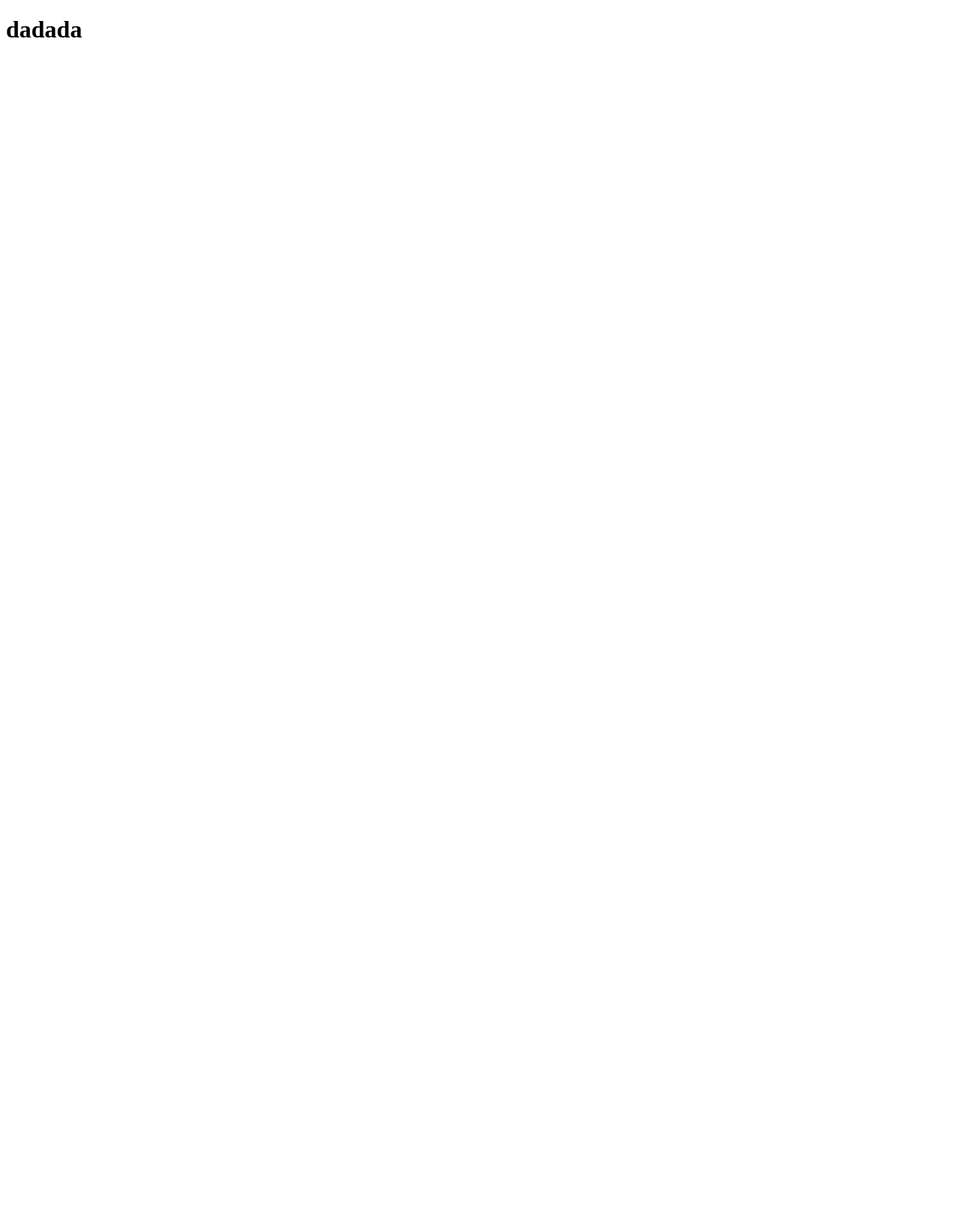
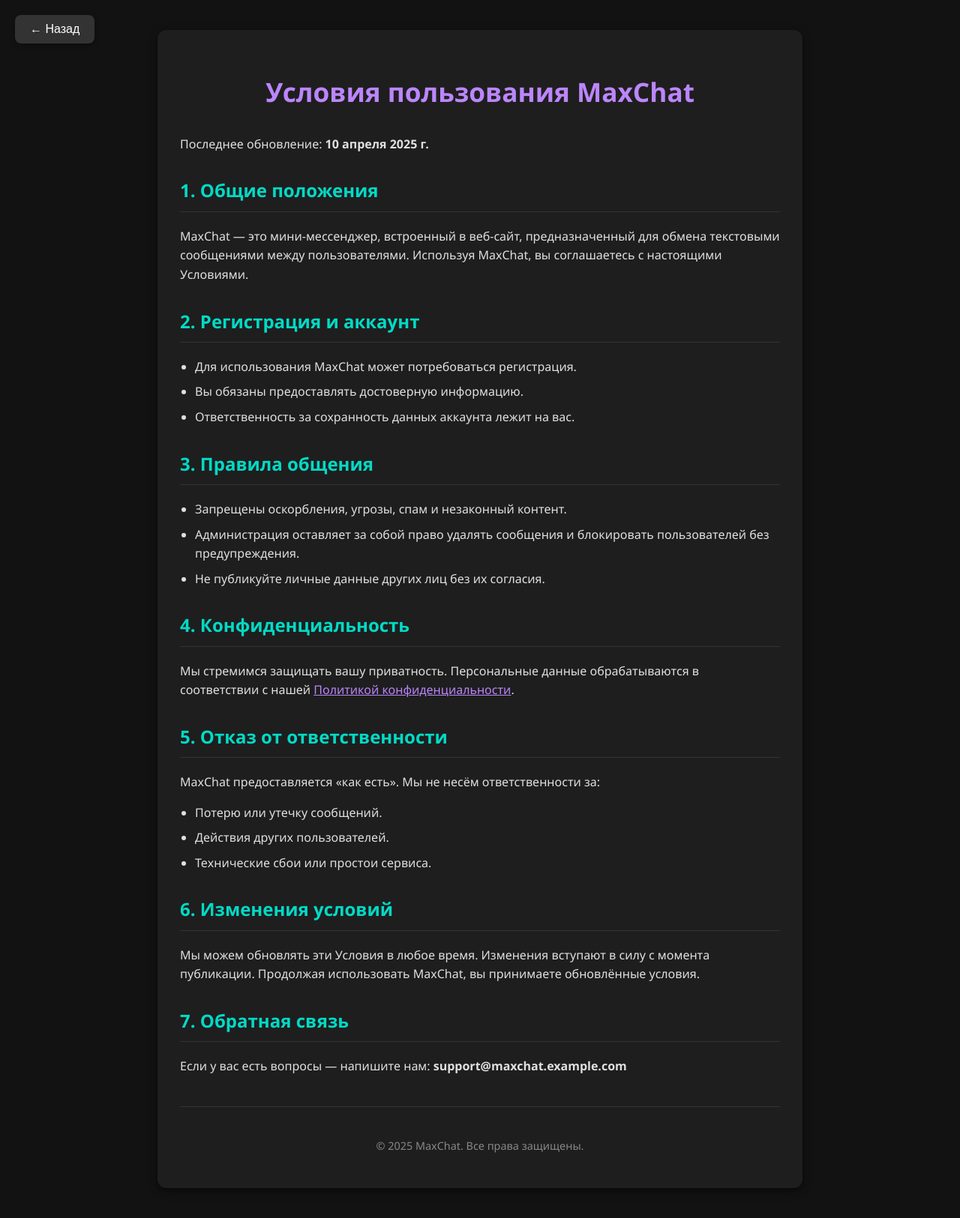
Before and after one commit to max2282013/maxchat-, a Flask app: page /terms in a window 1280 px wide. Before the commit the page is almost empty. Shown: the whole page at 75% size. Before the commit the page ends 50 px from the top, so only its background shows below. Run offline with Flask 3, Linux system fonts and the light colour scheme.

Commit message:
добавлены условия пользования

```diff
--- a/templates/terms.html
+++ b/templates/terms.html
@@ -1,11 +1,135 @@
 <!DOCTYPE html>
-<html lang="en">
+<html lang="ru">
 <head>
-    <meta charset="UTF-8">
-    <meta name="viewport" content="width=device-width, initial-scale=1.0">
-    <title>Document</title>
+  <meta charset="UTF-8" />
+  <meta name="viewport" content="width=device-width, initial-scale=1.0"/>
+  <title>Условия пользования — MaxChat</title>
+  <style>
+    body {
+      background-color: #121212;
+      color: #e0e0e0;
+      font-family: 'Segoe UI', Tahoma, Geneva, Verdana, sans-serif;
+      margin: 0;
+      padding: 0;
+      line-height: 1.6;
+    }
+
+    .container {
+      max-width: 800px;
+      margin: 40px auto;
+      padding: 30px;
+      background-color: #1e1e1e;
+      border-radius: 12px;
+      box-shadow: 0 4px 12px rgba(0, 0, 0, 0.5);
+    }
+
+    h1 {
+      color: #bb86fc;
+      text-align: center;
+      margin-bottom: 30px;
+      font-size: 2.2rem;
+    }
+
+    h2 {
+      color: #03dac6;
+      margin-top: 30px;
+      border-bottom: 1px solid #333;
+      padding-bottom: 8px;
+    }
+
+    p, ul {
+      margin: 15px 0;
+      font-size: 1rem;
+    }
+
+    ul {
+      padding-left: 20px;
+    }
+
+    li {
+      margin-bottom: 8px;
+    }
+
+    .back-btn {
+      position: fixed;
+      top: 20px;
+      left: 20px;
+      background-color: #333;
+      color: #fff;
+      border: none;
+      padding: 10px 20px;
+      border-radius: 8px;
+      cursor: pointer;
+      font-size: 1rem;
+      box-shadow: 0 2px 6px rgba(0, 0, 0, 0.3);
+      transition: background-color 0.2s;
+    }
+
+    .back-btn:hover {
+      background-color: #444;
+    }
+
+    @media (max-width: 600px) {
+      .container {
+        margin: 20px;
+        padding: 20px;
+      }
+      h1 {
+        font-size: 1.8rem;
+      }
+    }
+  </style>
 </head>
 <body>
-    <h1>dadada</h1>
+
+  <button class="back-btn" onclick="history.back()">← Назад</button>
+
+  <div class="container">
+    <h1>Условия пользования MaxChat</h1>
+
+    <p>Последнее обновление: <strong>10 апреля 2025 г.</strong></p>
+
+    <h2>1. Общие положения</h2>
+    <p>MaxChat — это мини-мессенджер, встроенный в веб-сайт, предназначенный для обмена текстовыми сообщениями между пользователями. Используя MaxChat, вы соглашаетесь с настоящими Условиями.</p>
+
+    <h2>2. Регистрация и аккаунт</h2>
+    <ul>
+      <li>Для использования MaxChat может потребоваться регистрация.</li>
+      <li>Вы обязаны предоставлять достоверную информацию.</li>
+      <li>Ответственность за сохранность данных аккаунта лежит на вас.</li>
+    </ul>
+
+    <h2>3. Правила общения</h2>
+    <ul>
+      <li>Запрещены оскорбления, угрозы, спам и незаконный контент.</li>
+      <li>Администрация оставляет за собой право удалять сообщения и блокировать пользователей без предупреждения.</li>
+      <li>Не публикуйте личные данные других лиц без их согласия.</li>
+    </ul>
+
+    <h2>4. Конфиденциальность</h2>
+    <p>Мы стремимся защищать вашу приватность. Персональные данные обрабатываются в соответствии с нашей <a href="#" style="color: #bb86fc;">Политикой конфиденциальности</a>.</p>
+
+    <h2>5. Отказ от ответственности</h2>
+    <p>MaxChat предоставляется «как есть». Мы не несём ответственности за:
+      <ul>
+        <li>Потерю или утечку сообщений.</li>
+        <li>Действия других пользователей.</li>
+        <li>Технические сбои или простои сервиса.</li>
+      </ul>
+    </p>
+
+    <h2>6. Изменения условий</h2>
+    <p>Мы можем обновлять эти Условия в любое время. Изменения вступают в силу с момента публикации. Продолжая использовать MaxChat, вы принимаете обновлённые условия.</p>
+
+    <h2>7. Обратная связь</h2>
+    <p>Если у вас есть вопросы — напишите нам: <strong>support@maxchat.example.com</strong></p>
+
+    <hr style="border: 0; border-top: 1px solid #333; margin: 40px 0;">
+
+    <p style="text-align: center; font-size: 0.9rem; color: #888;">
+      © 2025 MaxChat. Все права защищены.
+    </p>
+  </div>
+
 </body>
 </html>
```
